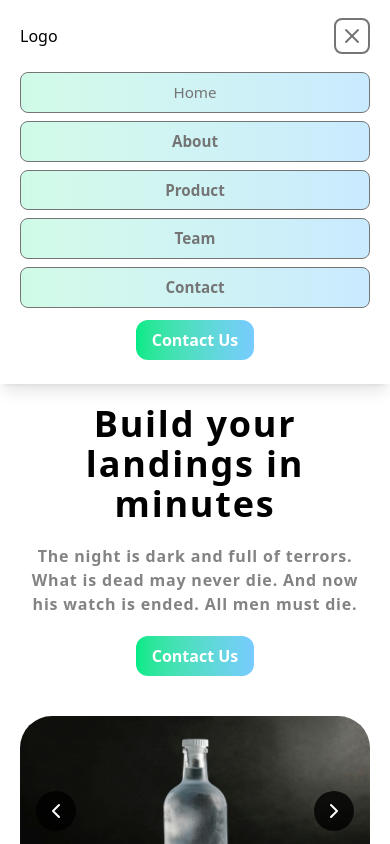
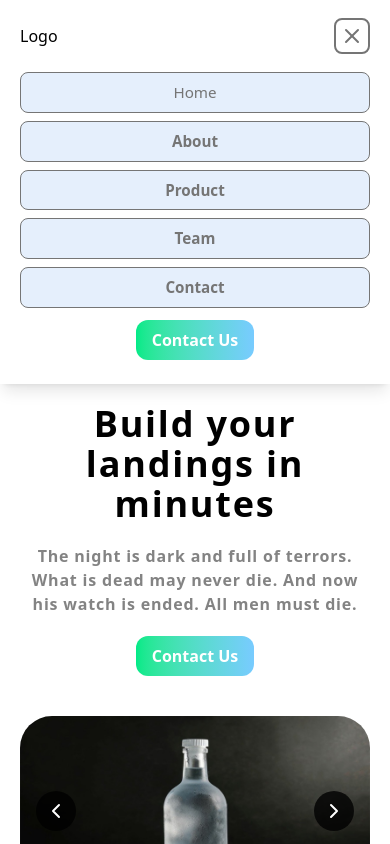
Before and after one commit to Abtikdigital/Sas-Bevrages, a React (Vite) app: page / in a window 390 px wide. Both pictures are taken after a click on the button 352 px from the left and 36 px from the top of the page. Shown: the top 844 px of the page. Built offline with nearby package versions, Linux system fonts and the light colour scheme; a web font is replaced by a local one.

Commit message:
updated navbar

```diff
--- a/src/Sections/Navbar.jsx
+++ b/src/Sections/Navbar.jsx
@@ -107,31 +107,31 @@ const Navbar = () => {
                         <ul className="flex flex-col w-full space-y-2 pt-3 transition-all duration-700">
                             <Link
                                 to={"/"}
-                                className="text-[#757575]  border bg-gradient-to-r from-[#00EA87]/20 rounded-lg  to-[#78CBFF]/40 text-center group py-2  duration-500 relative transition-all text-[0.95rem]  font-medium w-full hover:font-bold hover:text-black"
+                                className="text-[#757575]  border bg-[#0064eb]/10  rounded-lg   text-center group py-2  duration-500 relative transition-all text-[0.95rem]  font-medium w-full hover:font-bold hover:text-black"
                             >
                                 Home
                             </Link>
                             <Link
                                 to={"/about-us"}
-                                className="text-[#757575] border bg-gradient-to-r from-[#00EA87]/20  rounded-lg to-[#78CBFF]/40 text-center duration-500 group py-2 relative transition-all w-full text-[0.95rem]  font-semibold hover:font-bold hover:text-black"
+                                className="text-[#757575] border bg-[#0064eb]/10   rounded-lg  text-center duration-500 group py-2 relative transition-all w-full text-[0.95rem]  font-semibold hover:font-bold hover:text-black"
                             >
                                 About
                             </Link>
                             <Link
                                 to={"/product"}
-                                className="text-[#757575] border bg-gradient-to-r from-[#00EA87]/20 rounded-lg  to-[#78CBFF]/40 text-center duration-500 group py-2 relative transition-all w-full text-[0.95rem] font-semibold hover:font-bold hover:text-black"
+                                className="text-[#757575] border bg-[#0064eb]/10  rounded-lg   text-center duration-500 group py-2 relative transition-all w-full text-[0.95rem] font-semibold hover:font-bold hover:text-black"
                             >
                                 Product
                             </Link>
                             <Link
                                 to={"/team"}
-                                className="text-[#757575] border bg-gradient-to-r from-[#00EA87]/20 rounded-lg  to-[#78CBFF]/40 text-center relative duration-500 group py-2 transition-all w-full text-[0.95rem]  font-semibold hover:font-bold hover:text-black"
+                                className="text-[#757575] border bg-[#0064eb]/10   rounded-lg   text-center relative duration-500 group py-2 transition-all w-full text-[0.95rem]  font-semibold hover:font-bold hover:text-black"
                             >
                                 Team
                             </Link>
                             <Link
                                 to={"/contact-us"}
-                                className="text-[#757575] border bg-gradient-to-r from-[#00EA87]/20  rounded-lg to-[#78CBFF]/40 text-center relative duration-500 py-2 group transition-all w-full text-[0.95rem]  font-semibold hover:font-bold hover:text-black"
+                                className="text-[#757575] border bg-[#0064eb]/10  rounded-lg  text-center relative duration-500 py-2 group transition-all w-full text-[0.95rem]  font-semibold hover:font-bold hover:text-black"
                             >
                                 Contact
                             </Link>
```
